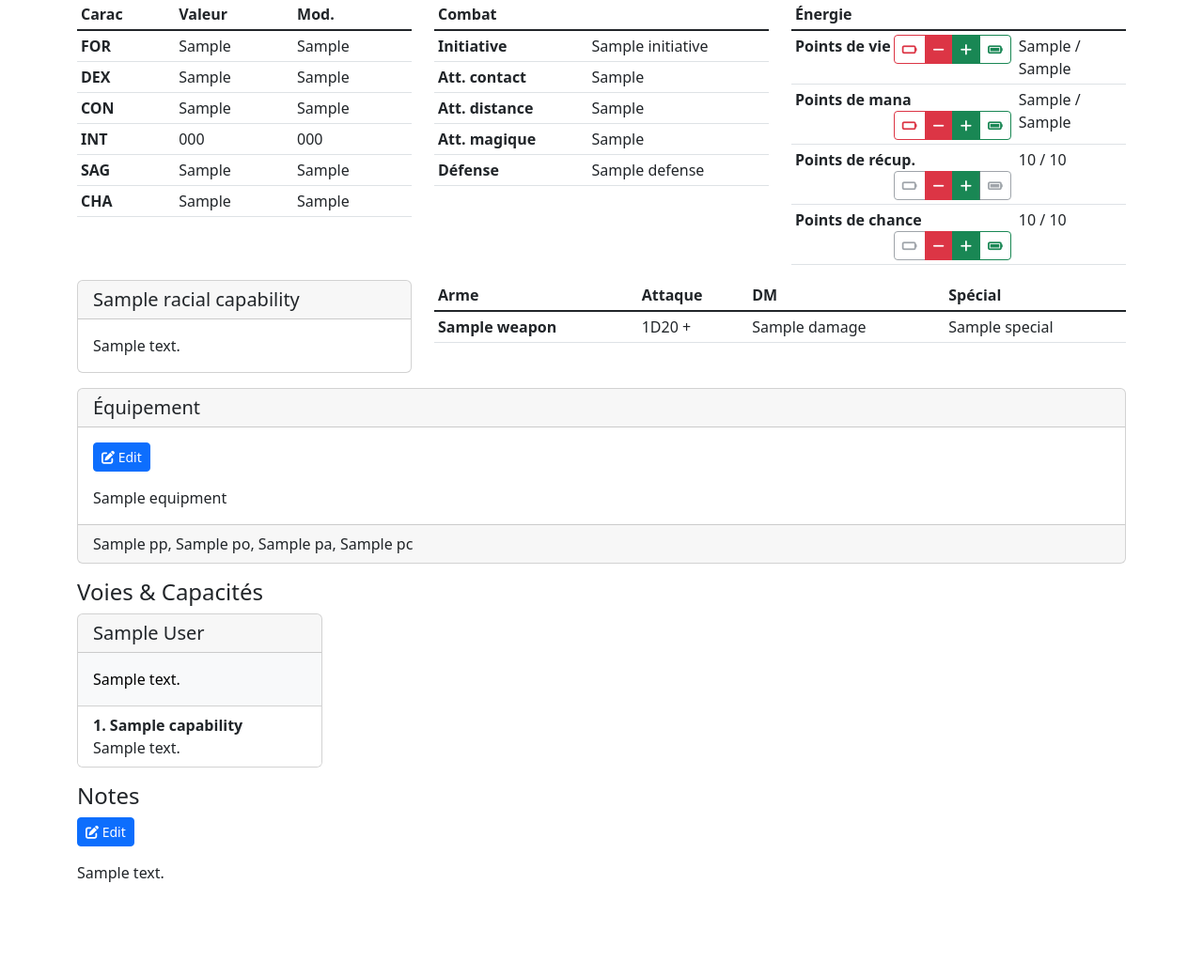
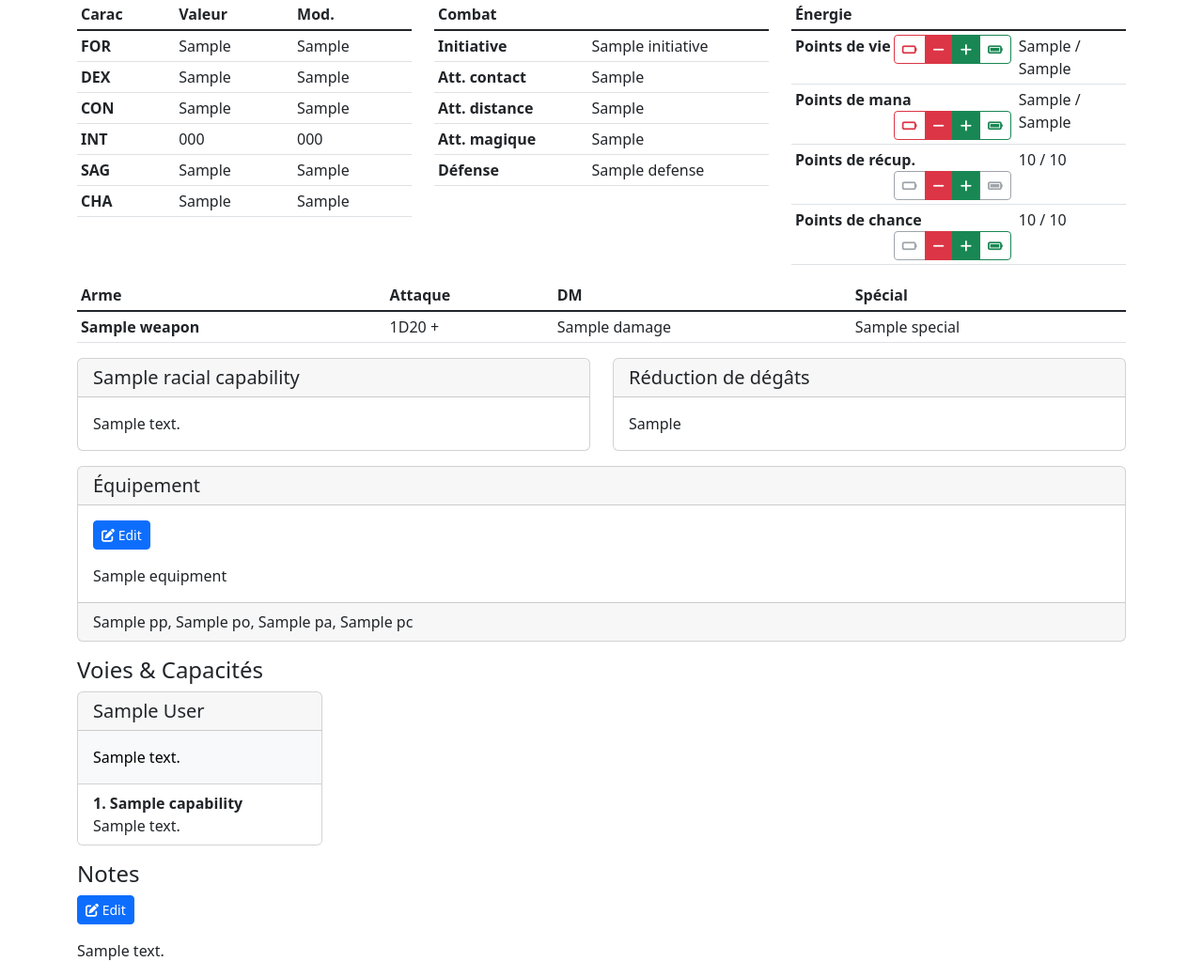
Before and after one commit to Crocmagnon/charasheet, a Django app: template src/character/templates/character/view.html in a window 1280 px wide. Shown: the part 201-1241 px from the top of the page at 94% size. Before the commit the page ends 1140 px from the top, so only its background shows below. Run offline with Django 3.2, Linux system fonts and the light colour scheme; the template is opened without the code that fills it: most values are stand-ins (such as "Sample title", 1, 10 or a date in 2020); parts of the project's set-up code (start-up, migrations or seed data) failed here and were passed over; some libraries are stand-ins or nearby versions.

Commit message:
Add RD display

```diff
--- a/src/character/migrations/max_migration.txt
+++ b/src/character/migrations/max_migration.txt
@@ -1 +1 @@
-0017_remove_character_luck_points_max
+0018_character_damage_reduction
--- a/src/character/models/character.py
+++ b/src/character/models/character.py
@@ -148,6 +148,7 @@ class Character(models.Model):
     )
 
     notes = models.TextField(blank=True, verbose_name="notes")
+    damage_reduction = models.TextField(blank=True, verbose_name="réduction de dégâts")
 
     objects = CharacterManager()
 
--- a/src/character/templates/character/view.html
+++ b/src/character/templates/character/view.html
@@ -255,15 +255,7 @@
         </div>
     </div>
     <div class="row">
-        <div class="col-md-4 mb-3">
-            <div class="card">
-                <h5 class="card-header">{{ character.racial_capability.name }}</h5>
-                <div class="card-body">
-                    <p class="card-text">{{ character.racial_capability.description|capfirst }}</p>
-                </div>
-            </div>
-        </div>
-        <div class="col-md-8">
+        <div class="col">
             <table class="table table-hover table-sm">
                 <thead>
                     <tr>
@@ -288,6 +280,24 @@
                     {% endfor %}
                 </tbody>
             </table>
+        </div>
+    </div>
+    <div class="row">
+        <div class="col-md-6 mb-3">
+            <div class="card">
+                <h5 class="card-header">{{ character.racial_capability.name }}</h5>
+                <div class="card-body">
+                    <p class="card-text">{{ character.racial_capability.description|capfirst }}</p>
+                </div>
+            </div>
+        </div>
+        <div class="col-md-6 mb-3">
+            <div class="card">
+                <h5 class="card-header">Réduction de dégâts</h5>
+                <div class="card-body">
+                    <p class="card-text">{{ character.damage_reduction|linebreaksbr|default:"Rien ici..." }}</p>
+                </div>
+            </div>
         </div>
     </div>
     <div class="row">
```
Also changed, not shown: src/character/migrations/0018_character_damage_reduction.py (added).
